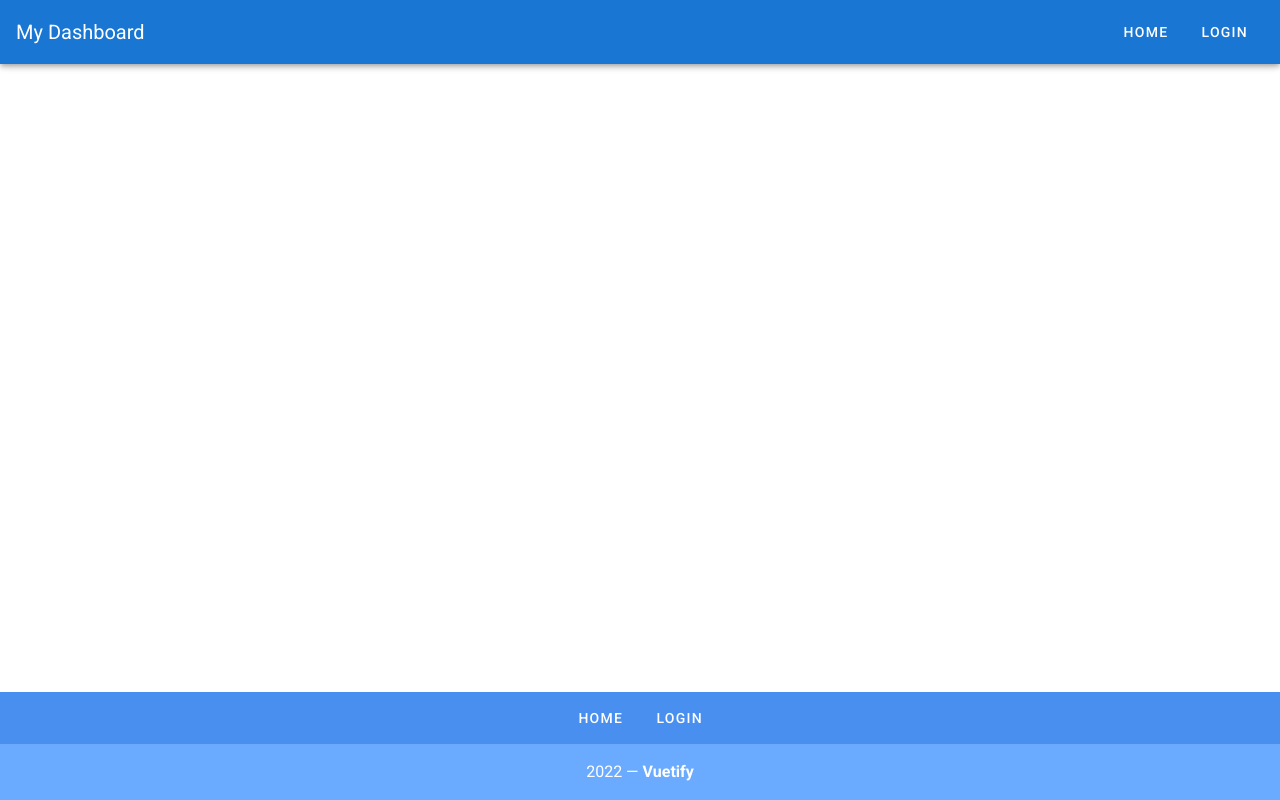
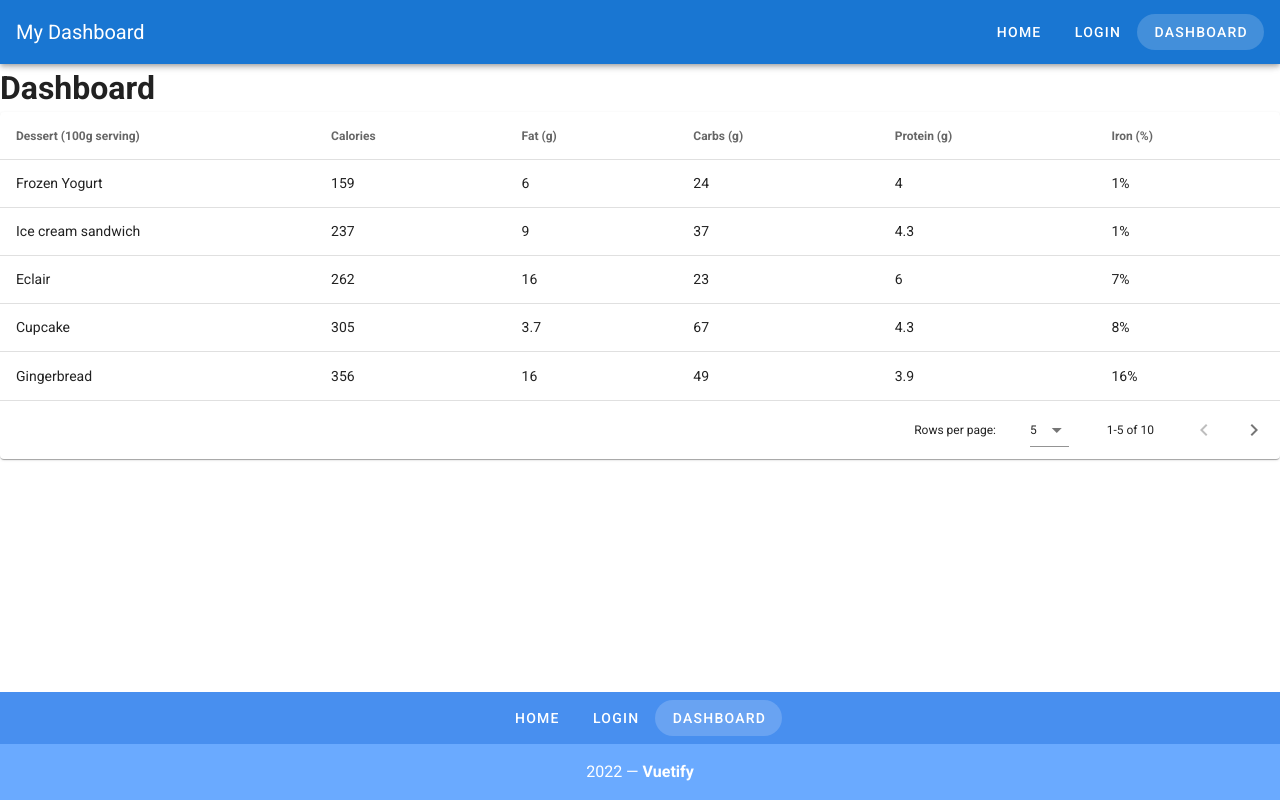
Before and after one commit to brunol-mira/my-test-app, a Vue app: page /dashboard in a window 1280 px wide. Built offline with nearby package versions, Linux system fonts and the light colour scheme.

Commit message:
third commit - data tables

```diff
--- a/src/App.vue
+++ b/src/App.vue
@@ -5,7 +5,6 @@
         My Dashboard
       </v-toolbar-title>
       <v-spacer></v-spacer>
-
       <v-btn
           v-for="link in links"
           :key="`${link.label}-header-link`"
@@ -15,17 +14,14 @@
       >
         {{ link.label }}
       </v-btn>
-<!--      <v-btn text rounded to="/">Home</v-btn>-->
-<!--      <v-btn  text rounded to="/login">Login</v-btn>-->
     </v-app-bar>
     <v-content>
       <!--  Router Module -->
       <router-view></router-view>
     </v-content>
     <v-main>
-<!--      <HelloWorld/>-->
+      <!--  Main Module -->
     </v-main>
-
     <!-- footer -->
     <v-footer
         color="primary lighten-1"
@@ -56,60 +52,8 @@
         >
           {{ new Date().getFullYear() }} — <strong>Vuetify</strong>
         </v-flex>
-
-
-<!--      <v-card-->
-<!--          flat-->
-<!--          tile-->
-<!--          width="100%"-->
-<!--          class="red lighten-1 text-center"-->
-<!--      >-->
-<!--        <v-card-text>-->
-<!--          <v-btn-->
-<!--              v-for="icon in icons"-->
-<!--              :key="icon"-->
-<!--              class="mx-4"-->
-<!--              icon-->
-<!--          >-->
-<!--            <v-icon size="24px">-->
-<!--              {{ icon }}-->
-<!--            </v-icon>-->
-<!--          </v-btn>-->
-<!--        </v-card-text>-->
-
-<!--        <v-divider></v-divider>-->
-
-<!--        <v-card-text class="white&#45;&#45;text">-->
-<!--          {{ new Date().getFullYear() }} — <strong>Vuetify</strong>-->
-<!--        </v-card-text>-->
-<!--      </v-card>-->
       </v-layout>
     </v-footer>
-
-<!--        <v-row-->
-<!--            align="center"-->
-<!--            justify="center"-->
-<!--            class="ma-12"-->
-<!--        >-->
-<!--          <v-col-->
-<!--              cols="12"-->
-<!--              md="8"-->
-<!--          >-->
-<!--            <v-select-->
-<!--                v-model="variant"-->
-<!--                :items="items"-->
-<!--                clearable-->
-<!--                label="Variant"-->
-<!--            ></v-select>-->
-
-<!--            <v-checkbox-->
-<!--                v-model="padless"-->
-<!--                hide-details-->
-<!--                label="Padless"-->
-<!--            ></v-checkbox>-->
-<!--          </v-col>-->
-<!--        </v-row>-->
-
   </v-app>
 </template>
 
@@ -133,6 +77,10 @@
         {
           label: 'Login',
           url: '/login'
+        },
+        {
+          label: 'Dashboard',
+          url: '/dashboard'
         }
       ]
     }
--- a/src/router/index.js
+++ b/src/router/index.js
@@ -22,6 +22,11 @@
     path: '/login',
     name: 'Login',
     component: () => import(/* webpackChunkName: "about" */ '../views/Login.vue')
+  },
+  {
+    path: '/dashboard',
+    name: 'Dashboard',
+    component: () => import(/* webpackChunkName: "about" */ '../views/Dashboard.vue')
   }
 ]
 
--- /dev/null
+++ b/src/views/Dashboard.vue
@@ -0,0 +1,142 @@
+<template>
+  <div>
+    <h1>Dashboard</h1>
+    <v-data-table
+        :headers="headers"
+        :items="desserts"
+        :items-per-page="5"
+        class="elevation-1"
+        @click:row="SelectRow"
+    ></v-data-table>
+
+    <v-snackbar
+        v-model="snackbar"
+    >
+      You have selected {{ currentItem }}
+
+      <template v-slot:action="{ attrs }">
+        <v-btn
+            color="pink"
+            text
+            v-bind="attrs"
+            @click="snackbar = false"
+        >
+          Close
+        </v-btn>
+      </template>
+    </v-snackbar>
+  </div>
+</template>
+
+<script>
+export default {
+  data () {
+    return {
+      currentItem: '',
+      snackbar: false,
+      headers: [
+        {
+          text: 'Dessert (100g serving)',
+          align: 'start',
+          sortable: false,
+          value: 'name',
+        },
+        { text: 'Calories', value: 'calories' },
+        { text: 'Fat (g)', value: 'fat' },
+        { text: 'Carbs (g)', value: 'carbs' },
+        { text: 'Protein (g)', value: 'protein' },
+        { text: 'Iron (%)', value: 'iron' },
+      ],
+      desserts: [
+        {
+          name: 'Frozen Yogurt',
+          calories: 159,
+          fat: 6.0,
+          carbs: 24,
+          protein: 4.0,
+          iron: '1%',
+        },
+        {
+          name: 'Ice cream sandwich',
+          calories: 237,
+          fat: 9.0,
+          carbs: 37,
+          protein: 4.3,
+          iron: '1%',
+        },
+        {
+          name: 'Eclair',
+          calories: 262,
+          fat: 16.0,
+          carbs: 23,
+          protein: 6.0,
+          iron: '7%',
+        },
+        {
+          name: 'Cupcake',
+          calories: 305,
+          fat: 3.7,
+          carbs: 67,
+          protein: 4.3,
+          iron: '8%',
+        },
+        {
+          name: 'Gingerbread',
+          calories: 356,
+          fat: 16.0,
+          carbs: 49,
+          protein: 3.9,
+          iron: '16%',
+        },
+        {
+          name: 'Jelly bean',
+          calories: 375,
+          fat: 0.0,
+          carbs: 94,
+          protein: 0.0,
+          iron: '0%',
+        },
+        {
+          name: 'Lollipop',
+          calories: 392,
+          fat: 0.2,
+          carbs: 98,
+          protein: 0,
+          iron: '2%',
+        },
+        {
+          name: 'Honeycomb',
+          calories: 408,
+          fat: 3.2,
+          carbs: 87,
+          protein: 6.5,
+          iron: '45%',
+        },
+        {
+          name: 'Donut',
+          calories: 452,
+          fat: 25.0,
+          carbs: 51,
+          protein: 4.9,
+          iron: '22%',
+        },
+        {
+          name: 'KitKat',
+          calories: 518,
+          fat: 26.0,
+          carbs: 65,
+          protein: 7,
+          iron: '6%',
+        },
+      ],
+    }
+  },
+  methods: {
+    SelectRow(event) {
+      this.snackbar = true;
+      // console.log(event.name + ' - ' + event.protein);
+      this.currentItem = event.name;
+    }
+  }
+}
+</script>
```
